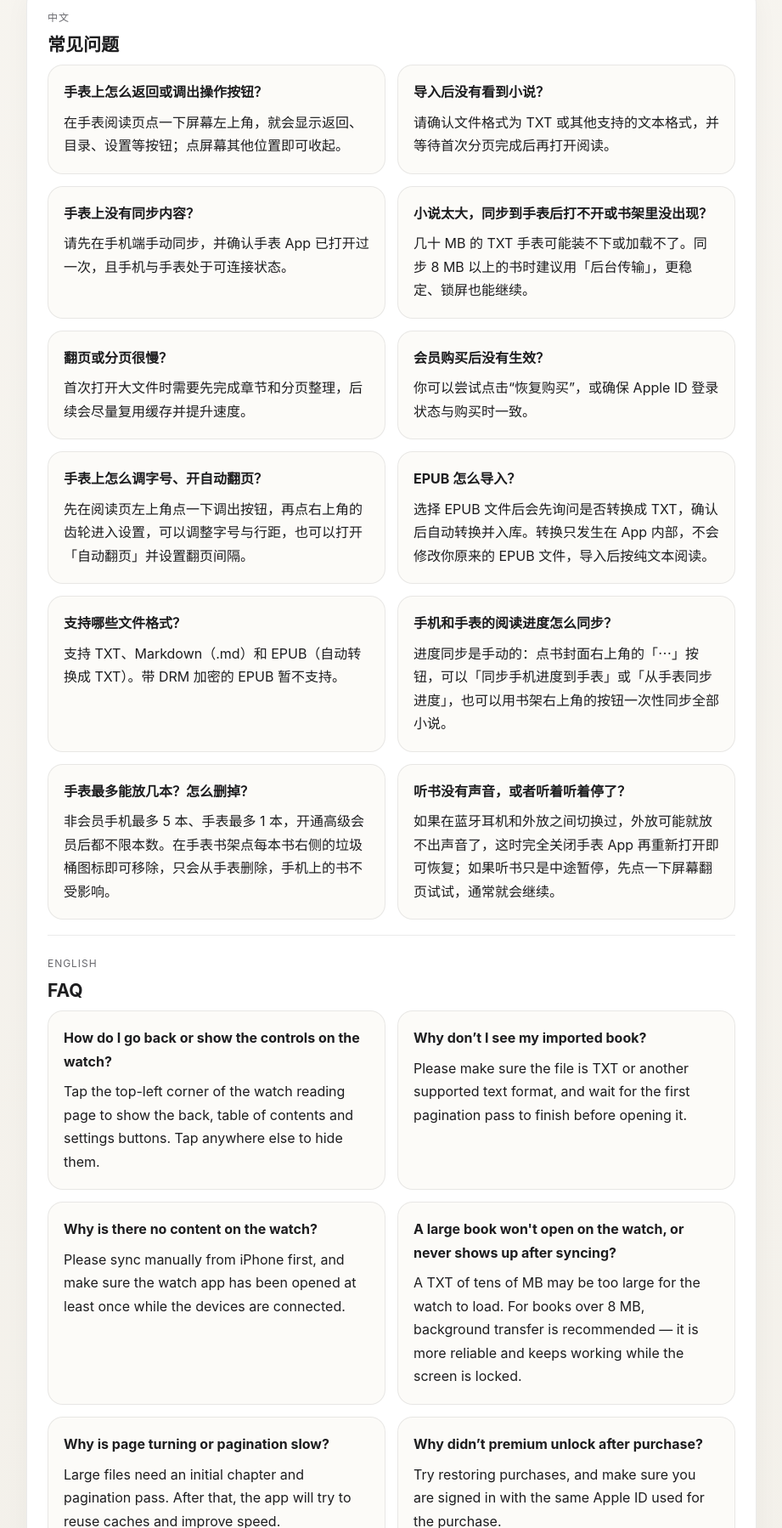
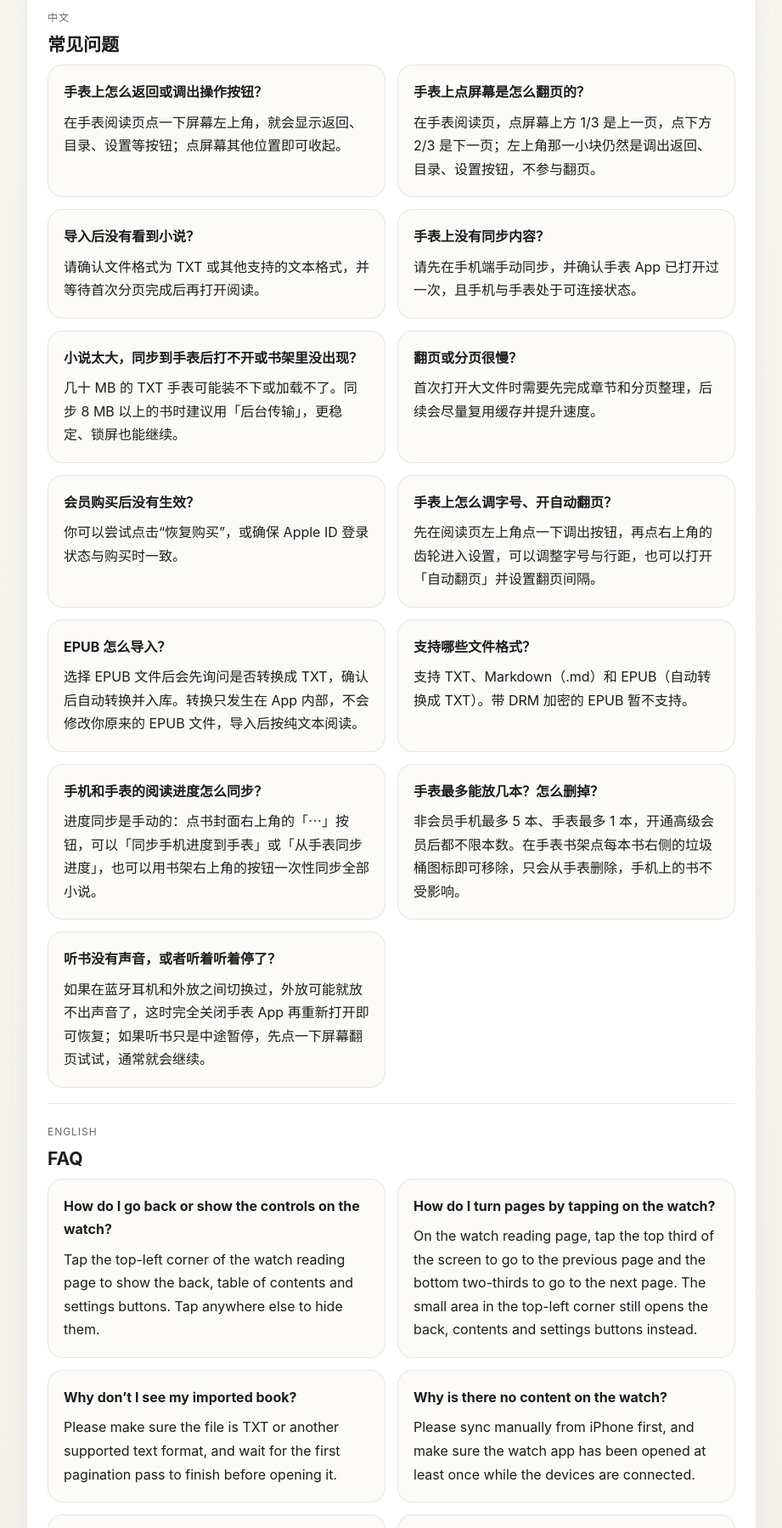
Before and after one commit to uuumr/gap-pin-pages, a plain HTML site: page Fiction_support.html in a window 1280 px wide. Shown: the part 1910-3708 px from the top of the page at 85% size, without its empty margins (179-1100 px from the left). Drawn offline with Linux system fonts and the light colour scheme.

Commit message:
Add files via upload
腕上小说

```diff
--- a/Fiction_support.html
+++ b/Fiction_support.html
@@ -280,6 +280,10 @@
                 <p>在手表阅读页点一下屏幕左上角，就会显示返回、目录、设置等按钮；点屏幕其他位置即可收起。</p>
               </div>
               <div class="faq">
+                <h3>手表上点屏幕是怎么翻页的？</h3>
+                <p>在手表阅读页，点屏幕上方 1/3 是上一页，点下方 2/3 是下一页；左上角那一小块仍然是调出返回、目录、设置按钮，不参与翻页。</p>
+              </div>
+              <div class="faq">
                 <h3>导入后没有看到小说？</h3>
                 <p>请确认文件格式为 TXT 或其他支持的文本格式，并等待首次分页完成后再打开阅读。</p>
               </div>
@@ -333,6 +337,10 @@
               <div class="faq">
                 <h3>How do I go back or show the controls on the watch?</h3>
                 <p>Tap the top-left corner of the watch reading page to show the back, table of contents and settings buttons. Tap anywhere else to hide them.</p>
+              </div>
+              <div class="faq">
+                <h3>How do I turn pages by tapping on the watch?</h3>
+                <p>On the watch reading page, tap the top third of the screen to go to the previous page and the bottom two-thirds to go to the next page. The small area in the top-left corner still opens the back, contents and settings buttons instead.</p>
               </div>
               <div class="faq">
                 <h3>Why don’t I see my imported book?</h3>
```
